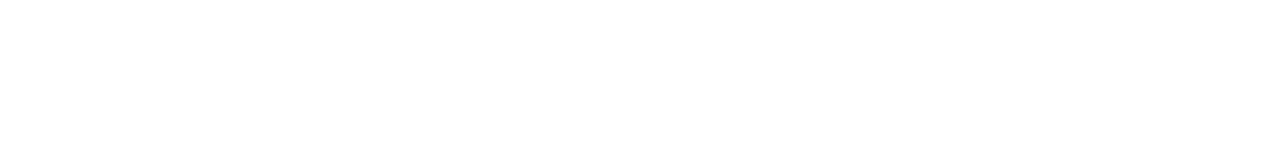
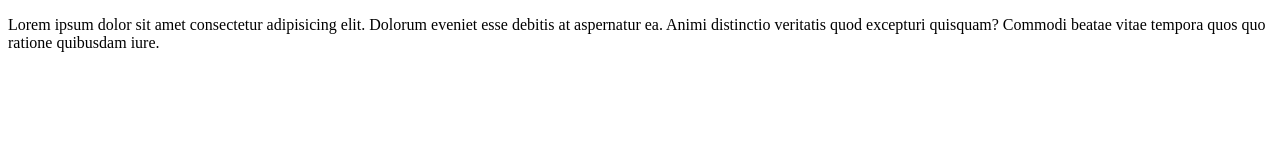
Before and after one commit to matija4444/Clio, a website: page index.html in a window 1280 px wide. Drawn offline with Linux system fonts and the light colour scheme.

Commit message:
Dodavanje paragrafa

```diff
--- a/index.html
+++ b/index.html
@@ -7,6 +7,6 @@
     <title>Document</title>
 </head>
 <body>
-
+    <p>Lorem ipsum dolor sit amet consectetur adipisicing elit. Dolorum eveniet esse debitis at aspernatur ea. Animi distinctio veritatis quod excepturi quisquam? Commodi beatae vitae tempora quos quo ratione quibusdam iure.</p>
 </body>
 </html>
```
